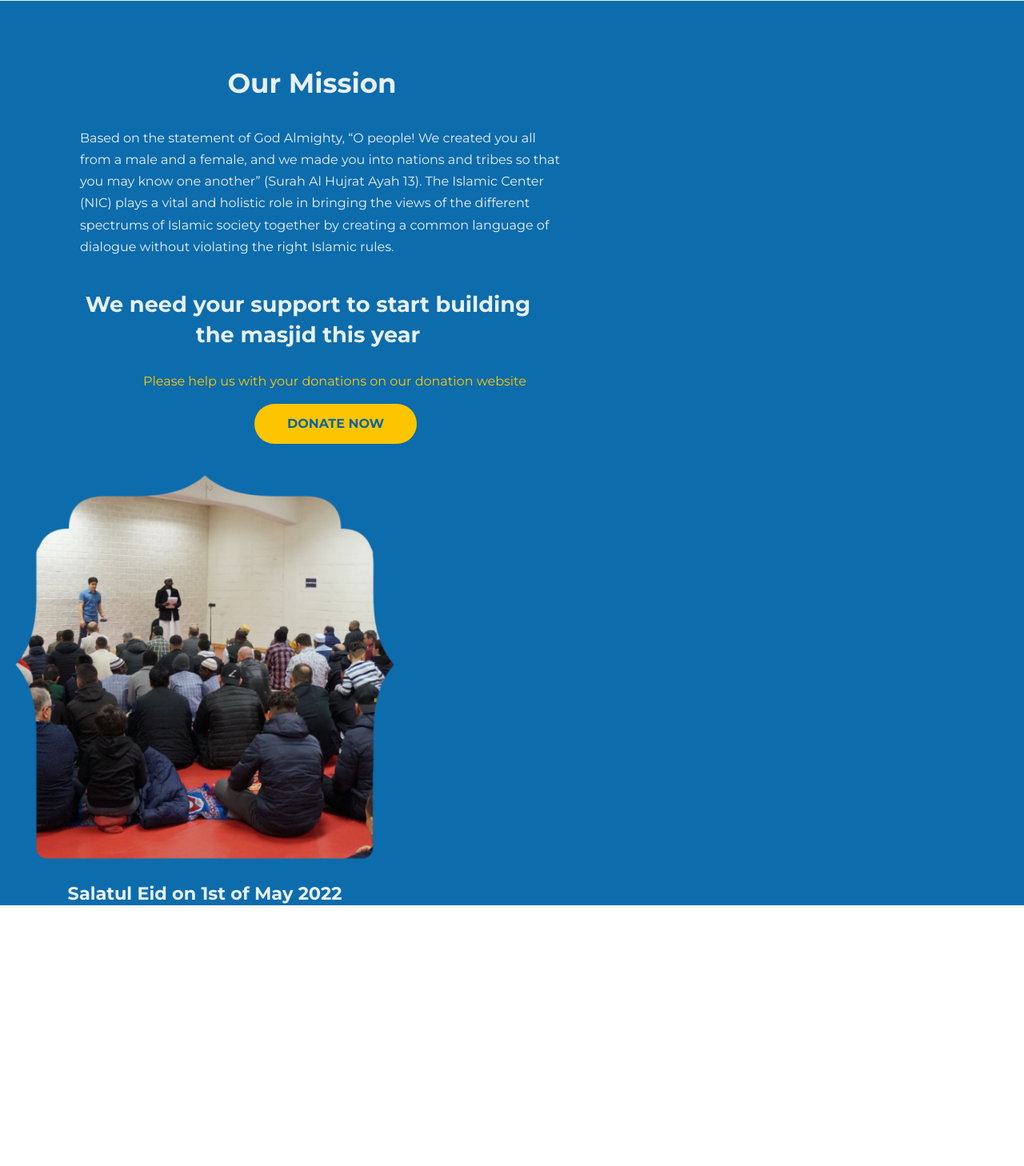
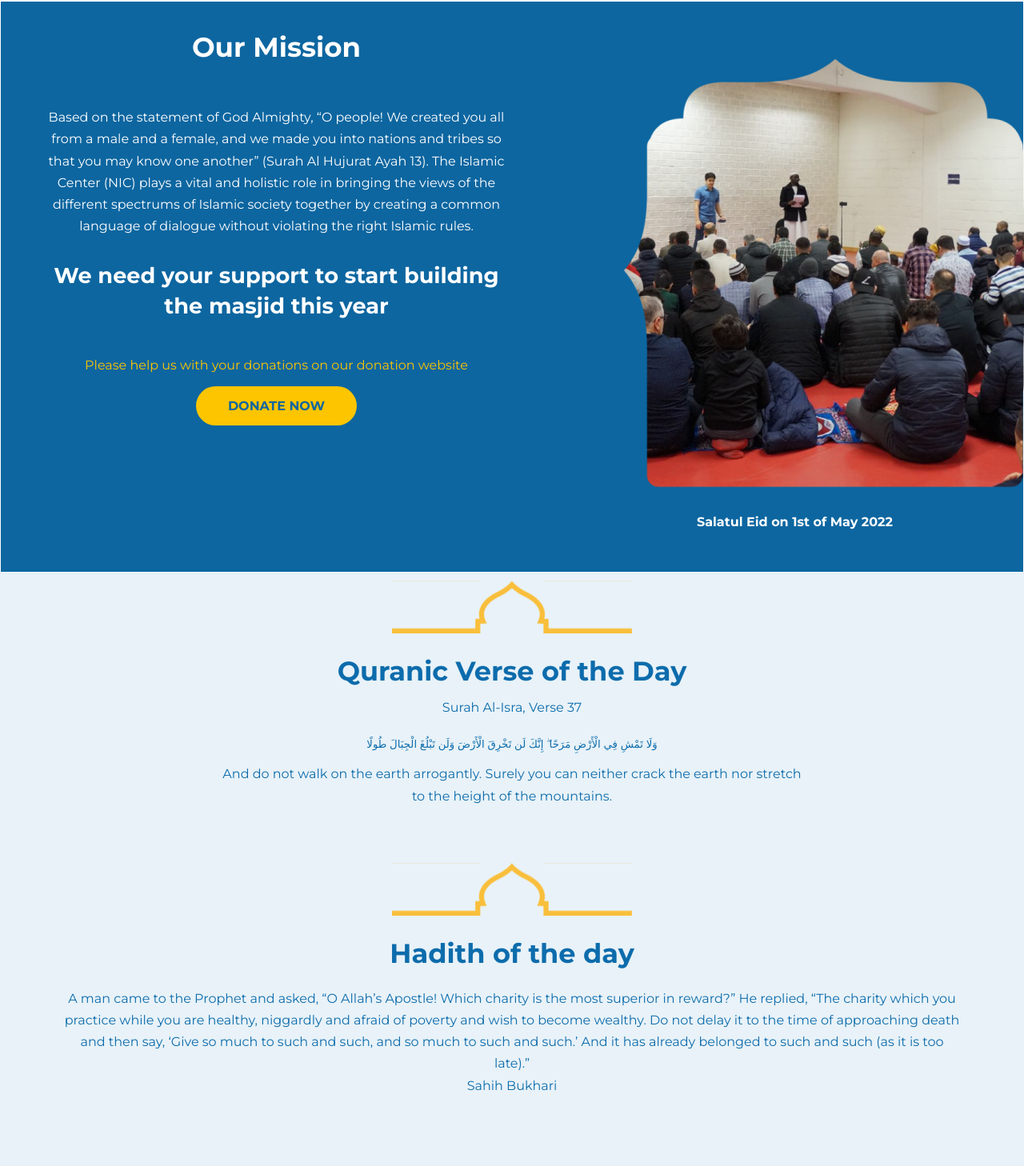
Before and after one commit to MuzammilBaig10/vite-project, a React (Vite) app: page / in a window 1280 px wide. Shown: the part 1799-3257 px from the top of the page at 80% size. Before the commit the page ends 2931 px from the top, so only its background shows below. Built offline with nearby package versions, Linux system fonts and the light colour scheme.

Commit message:
Mission, tomb section adn gallery completed

```diff
--- a/src/App.css
+++ b/src/App.css
@@ -184,7 +184,7 @@ ul li {
   box-shadow: 0px 4px 10px rgba(0, 0, 0, 0.1);
 }
 
-.container-1 {
+/* .container-1 {
   background-color: #0D6CAC;
   font-family: 'Montserrat', sans-serif;
 
@@ -199,9 +199,9 @@ ul li {
   line-height: 47.6px;
   color: #E8F2F8;
   text-align: center;
-}
+} */
 
-.text-2 {
+/* .text-2 {
 padding-left: 100px;
 padding-right: 580px;
 padding-bottom: 40px;
@@ -237,8 +237,8 @@ color: #E8F2F8;
 }
 
 .donate-button {
-  background-color: #fdc500; /* Yellow background */
-  color: #0d66a0; /* Blue text color */
+  background-color: #fdc500;
+  color: #0d66a0;
   font-weight: 700;
   font-size: 16px;
   line-height: 18px;
@@ -251,9 +251,9 @@ color: #E8F2F8;
 .mission-image {
   max-width: 40%;
   text-align: center;
-}
+} */
 
-.mission-image img {
+/* .mission-image img {
   width: 100%;
   object-fit: cover;
 }
@@ -264,4 +264,132 @@ color: #E8F2F8;
   font-size: 22.4px;
   line-height: 27.2px;
   color: #E8F2F8;
+} */
+
+.mission-container {
+  display: flex;
+  justify-content: space-between;
+  align-items: center;
+  background-color: #0d66a0;
+  color: #ffffff;
+  padding: 50px;
+  font-family: Arial, sans-serif;
+  border: 1px solid #ffffff;
+  font-family: 'Montserrat', sans-serif;
+  text-align: center;
 }
+
+.mission-content {
+  max-width: 50%;
+}
+
+.mission-content h2 {
+  font-size: 34px;
+  font-weight: 900;
+  line-height: 47.6px;
+  margin-top: -150px;
+  margin-bottom: 50px;
+}
+
+.mission-content p {
+  font-size: 16px;
+  font-weight: 400;
+  line-height: 27.2px;
+  margin-bottom: 30px;
+}
+
+.mission-content h3 {
+  font-size: 27.2px;
+  font-weight: 900;
+  line-height: 38.08px;
+  margin-top: 20px;
+  margin-bottom: 40px;
+}
+
+.p2 {
+  margin-bottom: 13px !important;
+  color: #fdc500;
+  font-size: 16px;
+  font-weight: 500;
+  line-height: 27.2px;
+}
+
+.donate-button {
+  background-color: #fdc500;
+  color: #0d66a0;
+  font-weight: bold;
+  font-size: 16px;
+  border: none;
+  border-radius: 30px;
+  padding: 15px 40px;
+  cursor: pointer;
+  transition: all 0.3s ease;
+  text-transform: uppercase;
+
+}
+
+.donate-button:hover {
+  background-color: #ffca28;
+}
+
+.mission-image {
+  max-width: 40%;
+  text-align: center;
+}
+
+.image-caption {
+  margin-top: 10px;
+  font-weight: bold;
+  font-size: 16px;
+}
+
+.tomb {
+text-align: center;
+font-family: 'Montserrat', sans-serif;
+background-color: #E8F2F8;
+color: #0D6CAC;
+}
+
+.img-one {
+  margin-top: 10px;
+}
+
+.tomb h2 {
+  margin-top: 15px;
+  font-size: 33.6px;
+  font-weight: 700;
+  line-height: 47.04px;
+}
+
+.tomb p {
+  margin-top: 20px;
+  margin-bottom: 30px;
+  font-size: 16px;
+  font-weight: 400;
+  line-height: 5px;
+}
+
+.tomb h5 {
+  font-size: 16;
+  font-weight: 700;
+  line-height: 27.2px;
+  margin-bottom: 10px;
+}
+
+.tomb h6 {
+  font-size: 16px;
+  font-weight: 400;
+  line-height: 27.2px;
+  margin-bottom: 70px;
+}
+
+.hadith1 {
+font-size: 16px;
+font-weight: 400;
+line-height: 27.2px !important;
+}
+
+.tomb h1 {
+  margin-top: 80px;
+  margin-bottom: 20PX;
+}
--- a/src/App.jsx
+++ b/src/App.jsx
@@ -4,6 +4,7 @@ import Herosection from './components/Herosection';
 import '@fortawesome/fontawesome-free/css/all.min.css';
 import PrayerTimingsAndFeeds from './components/PrayerTimingAndFeeds';
 import Mission from './components/Mission';
+import Quranicverse from './components/Quranicverse';
 
 const App = () => {
   return (
@@ -12,6 +13,7 @@ const App = () => {
     <Herosection/>
     <PrayerTimingsAndFeeds/>
     <Mission/>
+    <Quranicverse/>
     </>
   )
 }
--- a/src/components/Mission.jsx
+++ b/src/components/Mission.jsx
@@ -2,12 +2,19 @@ import img1 from '../assets/img1.png'
 
 const Mission = () => {
     return (
-        <div className="container-1">
-            <div className="text-1" >Our Mission</div>
-            <div className="text-2" >Based on the statement of God Almighty, “O people! We created you all from a male and a female, and we made you into nations and tribes so that you may know one another” (Surah Al Hujrat Ayah 13). The Islamic Center (NIC) plays a vital and holistic role in bringing the views of the different spectrums of Islamic society together by creating a common language of dialogue without violating the right Islamic rules.</div>
-            <div className="text-3" >We need your support to start building the masjid this year</div>
-            <div className="text-4" >Please help us with your donations on our donation website</div>
-            <div className="donation-1">
+        <div className="mission-container">
+      <div className="mission-content">
+        <h2>Our Mission</h2>
+        <p>
+          Based on the statement of God Almighty, “O people! We created you all
+          from a male and a female, and we made you into nations and tribes so
+          that you may know one another” (Surah Al Hujurat Ayah 13). The Islamic
+          Center (NIC) plays a vital and holistic role in bringing the views of
+          the different spectrums of Islamic society together by creating a
+          common language of dialogue without violating the right Islamic rules.
+        </p>
+        <h3>We need your support to start building <br/> the masjid this year </h3>
+        <p className='p2'>Please help us with your donations on our donation website</p>
         <button className="donate-button">DONATE NOW</button>
       </div>
       <div className="mission-image">
--- /dev/null
+++ b/src/components/Quranicverse.jsx
@@ -0,0 +1,26 @@
+import tomb1 from '../assets/tomb1.svg'
+import gallery from '../assets/gallery.svg'
+
+const Quranicverse = () => {
+    return (
+        <div className='tomb'>
+            <img className='img-one' src={tomb1} alt="tomb of the masjid" />
+            <h2>Quranic Verse of the Day</h2>
+            <p>Surah Al-Isra, Verse 37</p>
+            <h5>وَلَا تَمْشِ فِي الْأَرْضِ مَرَحًا ۖ إِنَّكَ لَن تَخْرِقَ الْأَرْضَ وَلَن تَبْلُغَ الْجِبَالَ طُولًا</h5>
+            <h6>And do not walk on the earth arrogantly. Surely you can neither crack the earth nor stretch <br /> to the height of the mountains.</h6>
+            <img className='imgtwo' src={tomb1} alt="tomb of the masjid" />
+            <h2>Hadith of the day</h2>
+            <p className='hadith1'>A man came to the Prophet and asked,
+                “O Allah’s Apostle! Which charity is the most superior in reward?” He replied, “The charity which you <br />
+                practice while you are healthy, niggardly and afraid of poverty and wish to become wealthy. Do not delay it to the time of approaching death <br />
+                and then say, ‘Give so much to such and such, and so much to such and such.’ And it has already belonged to such and such (as it is too <br />
+                late).” <br /> Sahih Bukhari</p>
+
+                <h1>GALLERY</h1>
+                <img src={gallery} alt="multiple images" />
+        </div>
+    )
+}
+
+export default Quranicverse;
```
Also changed, not shown: src/assets/tomb1.svg (added), 1 other file (tests, documents, lock files or other folders). Lines whose indentation alone changed are shown as unchanged.
